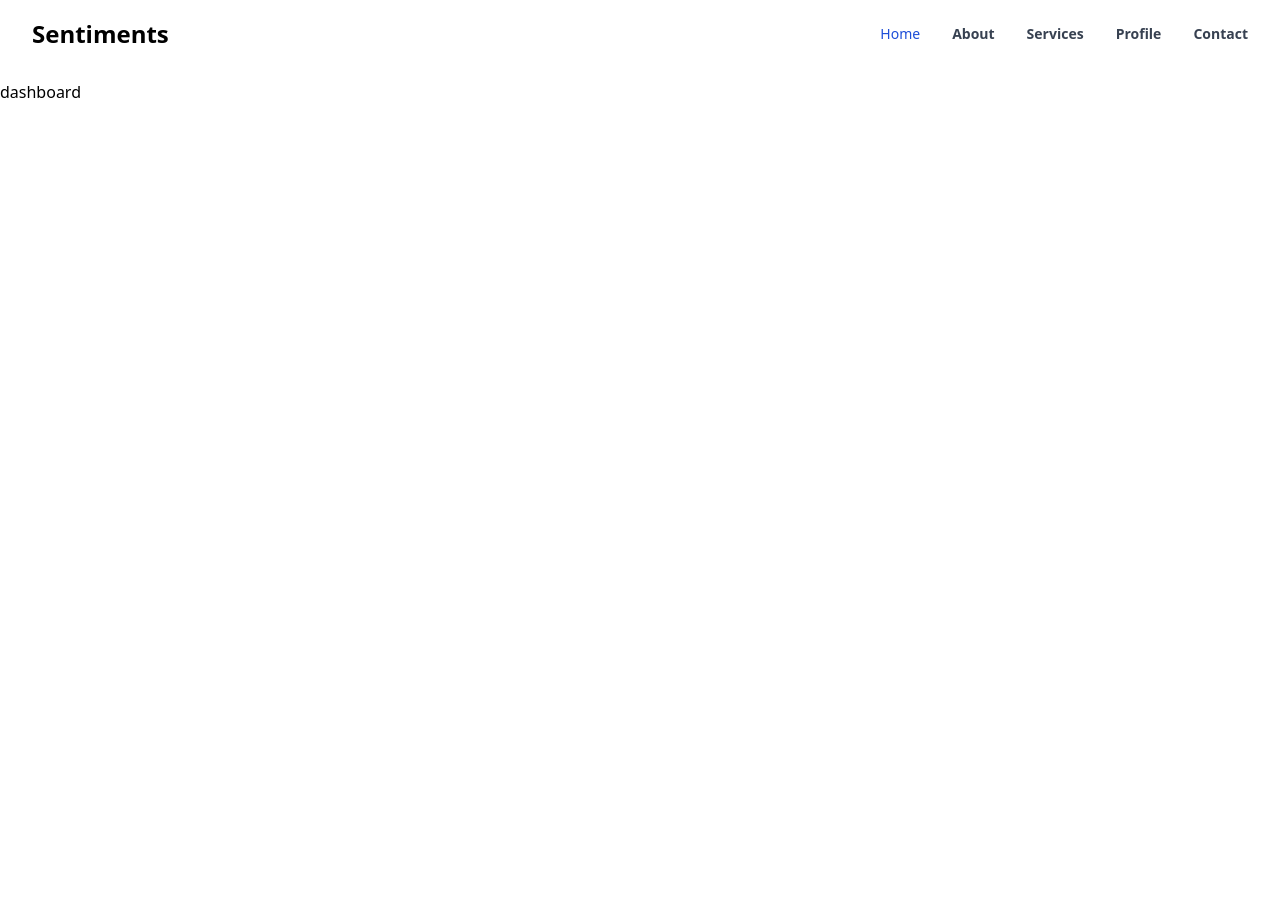
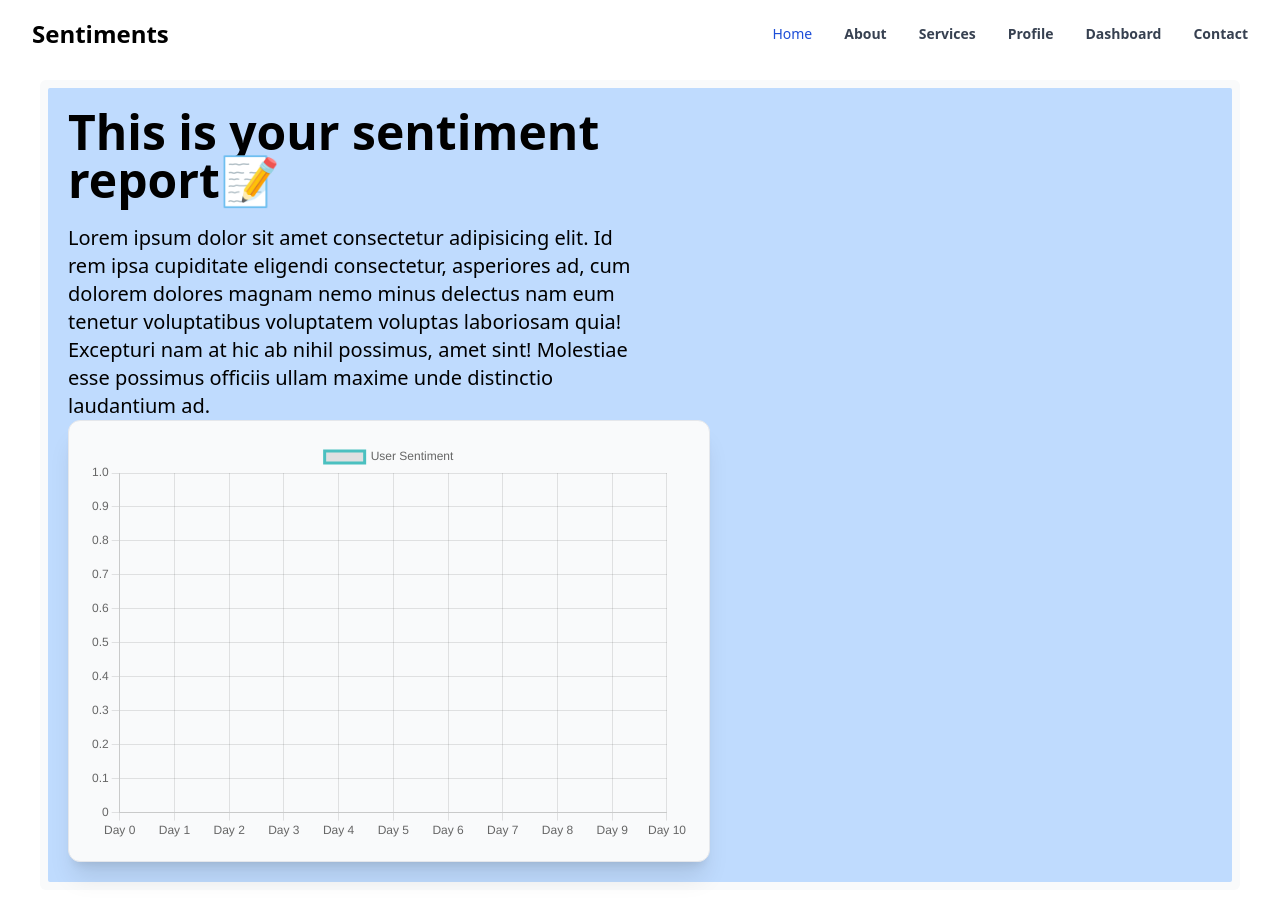
Before and after one commit to tany071/sentiments, a Next.js app: page /dashboard in a window 1280 px wide. Shown: the top 924 px of the page. Before the commit the page ends 800 px from the top, so only its background shows below. Built offline with nearby package versions, Linux system fonts and the light colour scheme.

Commit message:
:construction: [wip] dashboard implimented dynamic chart

```diff
--- a/src/components/Charted.tsx
+++ b/src/components/Charted.tsx
@@ -1,4 +1,4 @@
-import React from "react";
+import React, { useEffect, useState } from "react";
 import {
   Chart as ChartJs,
   CategoryScale,
@@ -30,23 +30,32 @@ interface Props {
 }
 
 const Charted: NextPage<Props> = ({ height, width }) => {
+  const [chartData, setChartData] = useState([]);
+  const chartValues = async () => {
+    let res = await localStorage.getItem("analyzedData");
+    res = res?.split(",");
+
+    setChartData(res);
+  };
+
   const data = {
     labels: [
-      "Week 1",
-      "Week 2",
-      "Week 3",
-      "Week 4",
-      "Week 5",
-      "Week 6",
-      "Week 7",
-      "Week 8",
-      "Week 9",
-      "Week 10",
+      "Day 0",
+      "Day 1",
+      "Day 2",
+      "Day 3",
+      "Day 4",
+      "Day 5",
+      "Day 6",
+      "Day 7",
+      "Day 8",
+      "Day 9",
+      "Day 10",
     ],
     datasets: [
       {
         label: "User Sentiment",
-        data: [40, 45, 50, 45, 60, 55, 50, 55, 65, 55],
+        data: chartData,
         fill: false,
         borderColor: "rgb(75, 192, 192)",
         tension: 0.3,
@@ -60,7 +69,9 @@ const Charted: NextPage<Props> = ({ height, width }) => {
       },
     },
   };
-
+  useEffect(() => {
+    chartValues();
+  }, []);
   return (
     <div className="bg-gray-50 shadow-xl border-gray-200 border p-5 rounded-xl">
       <Line data={data} width={width} options={options} height={height} />
--- a/src/components/Navbar.tsx
+++ b/src/components/Navbar.tsx
@@ -33,7 +33,7 @@ const Navbar: NextComponentType = () => {
             </svg>
           </button>
           <div className="hidden w-full md:block md:w-auto" id="navbar-default">
-            <ul className="flex flex-col p-4 mt-4 border border-fuchsia-900 rounded-lg bg-gray-50 md:flex-row md:space-x-8 md:mt-0 md:text-sm md:font-medium md:border-0 md:bg-white  " >
+            <ul className="flex flex-col p-4 mt-4 border border-fuchsia-900 rounded-lg bg-gray-50 md:flex-row md:space-x-8 md:mt-0 md:text-sm md:font-medium md:border-0 md:bg-white  ">
               <li>
                 <Link
                   href="/"
@@ -69,6 +69,14 @@ const Navbar: NextComponentType = () => {
                 </Link>
               </li>
               <li>
+                <Link
+                  href="/dashboard"
+                  className="block py-2 pl-3 pr-4 text-gray-700 rounded hover:bg-gray-900 md:hover:bg-transparent md:border-0 md:hover:text-blue-700 md:p-0   font-bold "
+                >
+                  Dashboard
+                </Link>
+              </li>
+              <li>
                 <a
                   href="#"
                   className="block py-2 pl-3 pr-4 text-gray-700 rounded hover:bg-gray-900 md:hover:bg-transparent md:border-0 md:hover:text-blue-700 md:p-0   font-bold "
--- a/src/pages/dashboard.tsx
+++ b/src/pages/dashboard.tsx
@@ -1,9 +1,32 @@
 import { NextPage } from "next";
-
-
-const dashboard : NextPage = ()=>{
-    return(
-        <>dashboard</>)
-}
+import Image from "next/image";
+import Charted from "../components/Charted";
+const dashboard: NextPage = () => {
+  return (
+    <>
+      <section className="h-full bg-gray-50 mx-10 my-10 flex items-start justify-start rounded-md gap-5 p-2 ">
+        <div className="flex h-full  w-full rounded-sm p-5 justify-between items-start flex-wrap bg-blue-200">
+          {/* <Image className=" h-[20rem] w-[20rem] " src="/analytics.gif" alt="img" width={400} height={100}/> */}
+          <div className="md:w-1/2 w-full flex flex-col">
+            <h1 className="font-bold text-5xl">
+              This is your sentiment report📝
+            </h1>
+            <p className="mt-5 text-xl font-light">
+              Lorem ipsum dolor sit amet consectetur adipisicing elit. Id rem
+              ipsa cupiditate eligendi consectetur, asperiores ad, cum dolorem
+              dolores magnam nemo minus delectus nam eum tenetur voluptatibus
+              voluptatem voluptas laboriosam quia! Excepturi nam at hic ab nihil
+              possimus, amet sint! Molestiae esse possimus officiis ullam maxime
+              unde distinctio laudantium ad.
+            </p>
+          </div>
+          <div className="h-full scale-[65%] md:scale-100">
+            <Charted height={400} width={600} />
+          </div>
+        </div>
+      </section>
+    </>
+  );
+};
 
 export default dashboard;
--- a/src/pages/profile.tsx
+++ b/src/pages/profile.tsx
@@ -45,11 +45,11 @@ const Profile: NextPage = () => {
     let res = await localStorage.getItem("Notes");
     res = JSON.parse(res);
     let notesArray = [];
-    for(let iter =0; iter < res.length;iter++){
-      notesArray.push(res[iter]['text'])
+    for (let iter = 0; iter < res.length; iter++) {
+      notesArray.push(res[iter]["text"]);
     }
     // console.log(noteText)
- return notesArray;
+    return notesArray;
     // let notesArray =
   };
   const analyzeSentiment = async () => {
@@ -64,13 +64,15 @@ const Profile: NextPage = () => {
       // for(let i =0 ; i <NotesData.length;i++){
       //   console.log(response.body.classifications[i]);
       // }
-      let analyzedData :any = [];
-      response.body.classifications.forEach((e,index)=>{
-        analyzedData.push(e.labels.positive?.confidence)
-      })
-      console.log(analyzedData)
-      localStorage.setItem("analyzedData",analyzedData)
-
+      let analyzedData: any = [];
+      analyzedData.push(0);
+      response.body.classifications.forEach((e, index) => {
+        let parsedSentiment = parseFloat(e.labels.positive?.confidence) * 100;
+        parsedSentiment>=90?parsedSentiment=parsedSentiment-10:parsedSentiment
+        analyzedData.push(parsedSentiment);
+      });
+      console.log(analyzedData);
+      localStorage.setItem("analyzedData", analyzedData);
     })();
   };
   useEffect(() => {
```
Also changed, not shown: public/analytics.gif (added).
